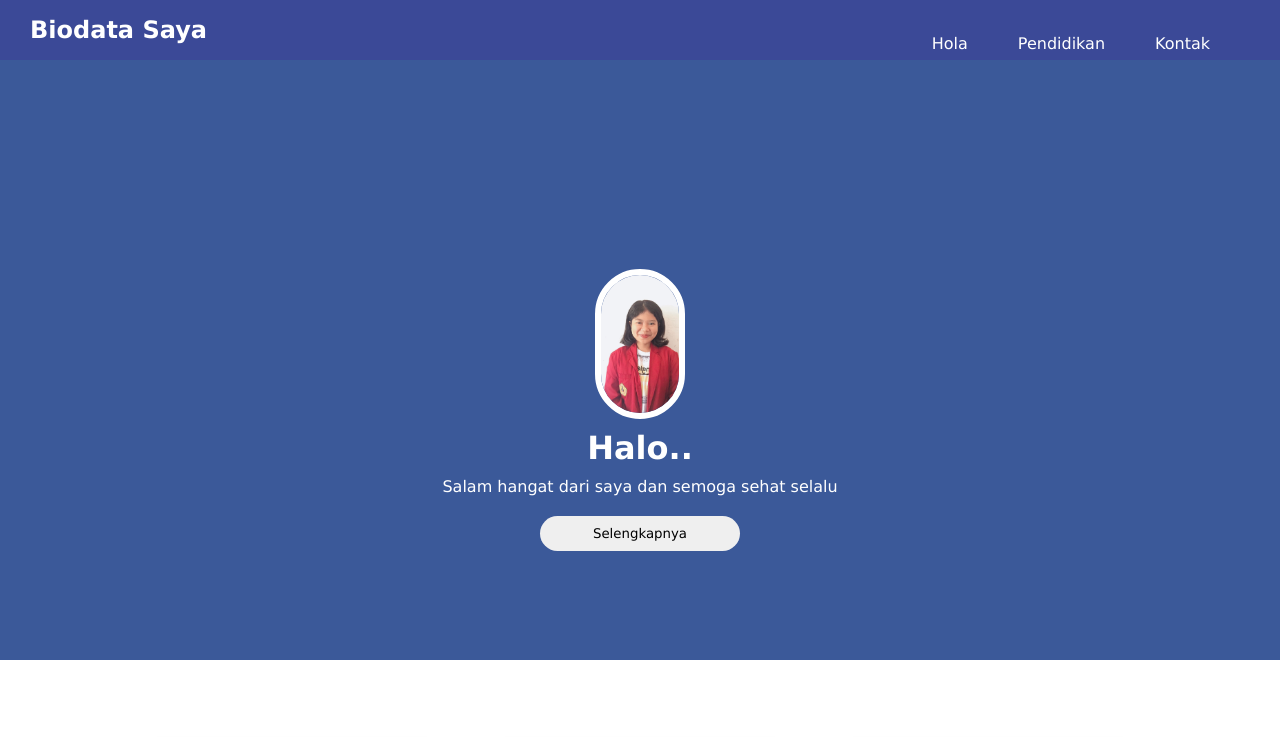
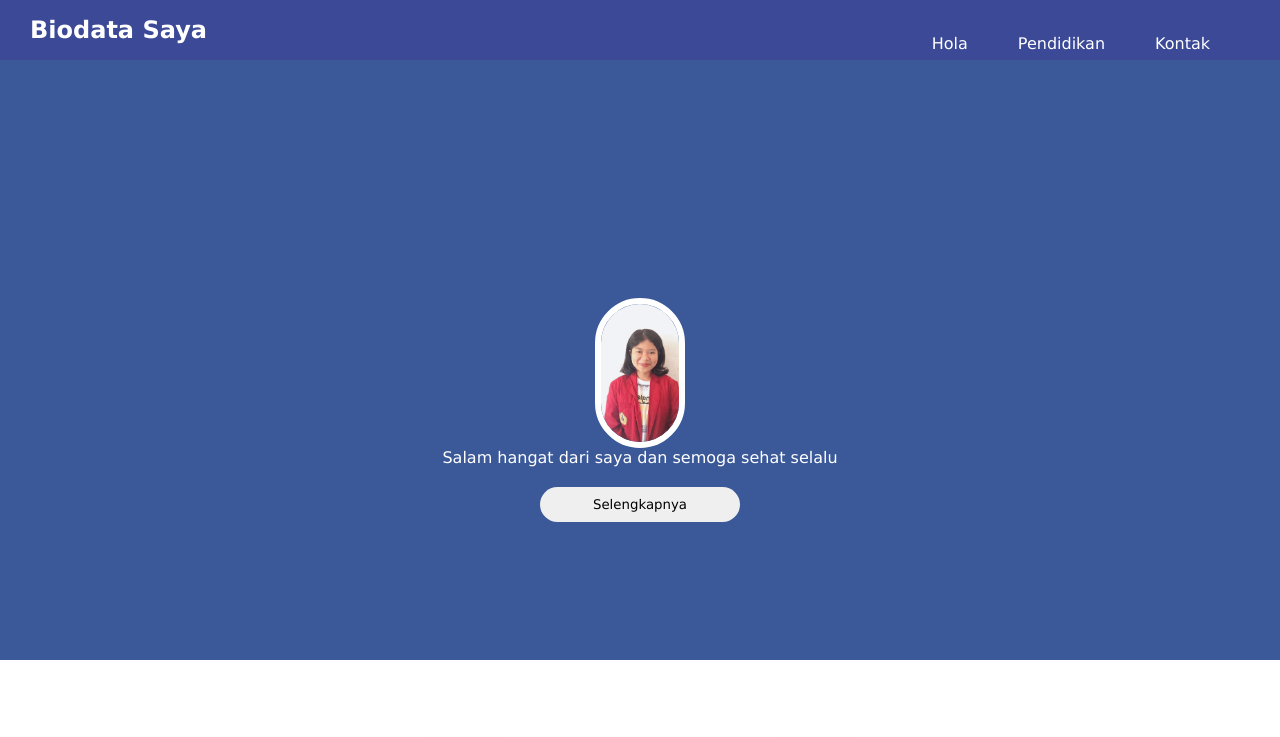
Before and after one commit to FebyAngelPalese/website-personal, a plain HTML site: page index.html in a window 1280 px wide. Shown: the top 737 px of the page. Drawn offline with Linux system fonts and the light colour scheme; a script that the page names is missing.

Commit message:
Update index.html

```diff
--- a/index.html
+++ b/index.html
@@ -26,7 +26,6 @@
 
     <div class="banner">
         <img src="gambar/fotosaya.jpg" alt="Foto Saya">
-        <h1>Halo..</h1>
         <p>Salam hangat dari saya dan semoga sehat selalu</p>
         <a href="#selengkapnya"><button>Selengkapnya</button></a>
     </div>
```
